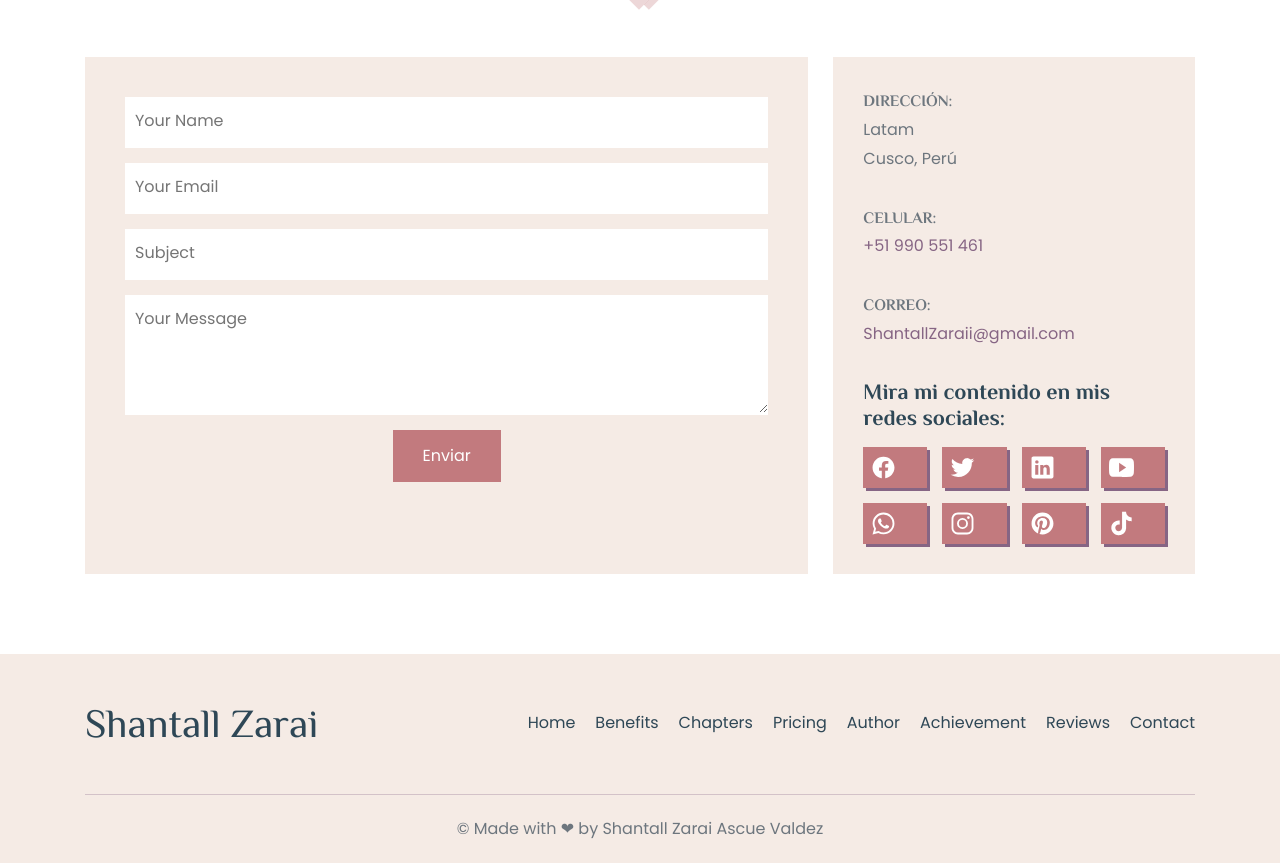
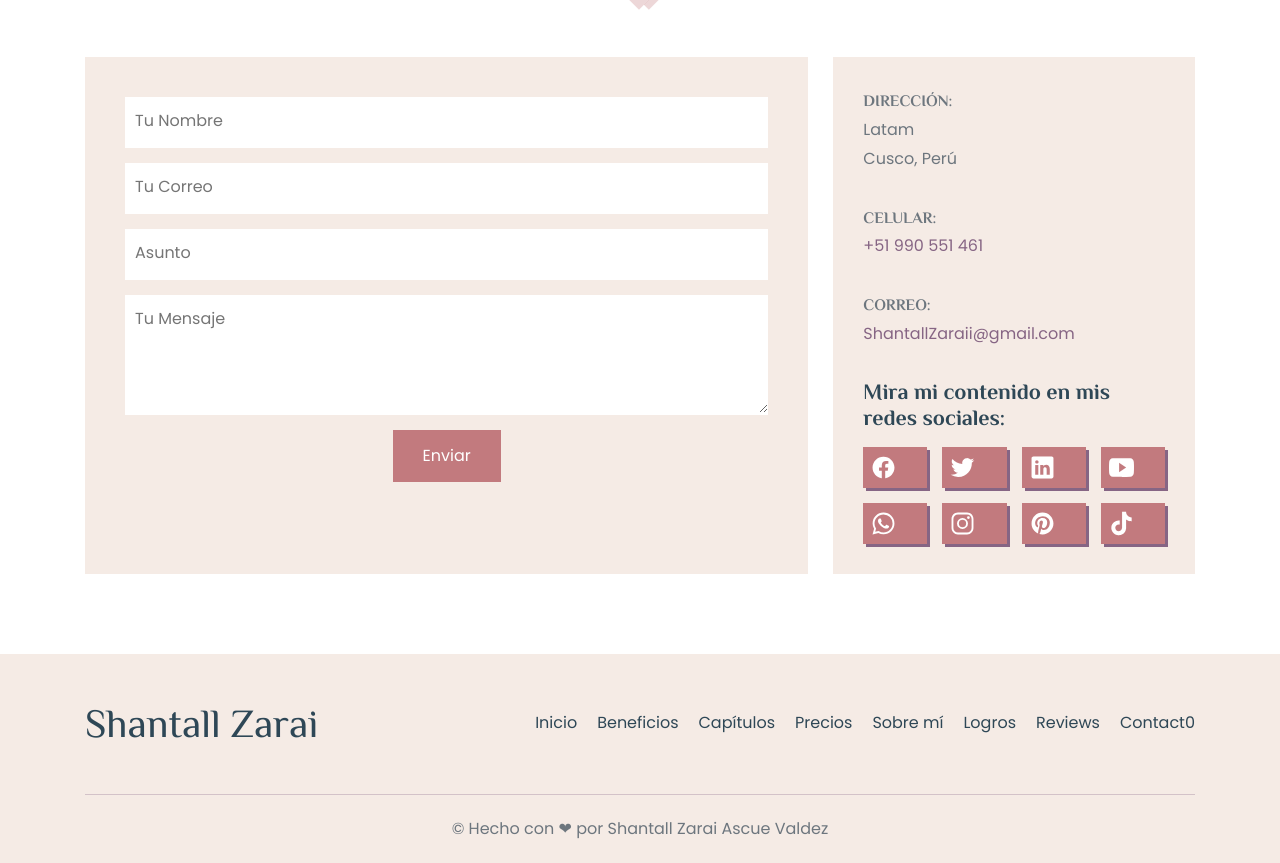
Before and after one commit to JairoProDev/ShantallZaraiWeb, a plain HTML site: page index.html in a window 1280 px wide. Shown: the part 6534-7397 px from the top of the page. Drawn offline with nearby package versions, Linux system fonts and the light colour scheme.

Commit message:
modularación

```diff
--- a/index.html
+++ b/index.html
@@ -42,9 +42,7 @@
 
 <body>
 
-  <!--
-    - #HEADER
-  -->
+    <!-- #HEADER-->
 
   <header class="header" data-header>
     <div class="container">
@@ -94,6 +92,7 @@
     </div>
   </header>
 
+
   <main>
     <article>
 
@@ -128,7 +127,6 @@
 
         </div>
       </section>
-
               <!--
         - #BENEFITS
       -->
@@ -286,7 +284,6 @@
 
         </div>
       </section>
-
               <!--
         - #CHAPTERS
       -->
@@ -442,7 +439,6 @@
 
         </div>
       </section>
-
               <!--
         - #PREVIEW
       -->
@@ -508,7 +504,6 @@
 
         </div>
       </section>
-
               <!--
         - #PRICING
       -->
@@ -625,7 +620,6 @@
 
         </div>
       </section>
-
               <!--
         - #AUTHOR
       -->
@@ -654,7 +648,6 @@
 
         </div>
       </section>
-
               <!--
         - #ACHIEVEMENT
       -->
@@ -819,7 +812,6 @@
 
         </div>
       </section>
-
               <!--
         - #CONTACT
       -->
@@ -838,13 +830,13 @@
 
             <form action="" class="contact-form">
 
-              <input type="text" name="name" placeholder="Your Name" required class="input-field">
+              <input type="text" name="name" placeholder="Tu Nombre" required class="input-field">
 
-              <input type="email" name="email_address" placeholder="Your Email" required class="input-field">
+              <input type="email" name="email_address" placeholder="Tu Correo" required class="input-field">
 
-              <input type="text" name="subject" placeholder="Subject" required class="input-field">
+              <input type="text" name="subject" placeholder="Asunto" required class="input-field">
 
-              <textarea name="message" placeholder="Your Message" class="input-field"></textarea>
+              <textarea name="message" placeholder="Tu Mensaje" class="input-field"></textarea>
 
               <button type="submit" class="btn btn-primary">Enviar</button>
 
@@ -949,27 +941,27 @@
         <ul class="footer-list">
 
           <li>
-            <a href="#" class="footer-link">Home</a>
+            <a href="#" class="footer-link">Inicio</a>
           </li>
 
           <li>
-            <a href="#" class="footer-link">Benefits</a>
+            <a href="#" class="footer-link">Beneficios</a>
           </li>
 
           <li>
-            <a href="#" class="footer-link">Chapters</a>
+            <a href="#" class="footer-link">Capítulos</a>
           </li>
 
           <li>
-            <a href="#" class="footer-link">Pricing</a>
+            <a href="#" class="footer-link">Precios</a>
           </li>
 
           <li>
-            <a href="#" class="footer-link">Author</a>
+            <a href="#" class="footer-link">Sobre mí</a>
           </li>
 
           <li>
-            <a href="#" class="footer-link">Achievement</a>
+            <a href="#" class="footer-link">Logros</a>
           </li>
 
           <li>
@@ -977,7 +969,7 @@
           </li>
 
           <li>
-            <a href="#" class="footer-link">Contact</a>
+            <a href="#" class="footer-link">Contact0</a>
           </li>
 
         </ul>
@@ -986,12 +978,14 @@
 
       <div class="footer-bottom">
         <p class="copyright">
-          &copy; Made with ❤ by Shantall Zarai Ascue Valdez
+          &copy; Hecho con ❤ por Shantall Zarai Ascue Valdez
         </p>
       </div>
 
     </div>
   </footer>
+
+
 
   <!--
     - custom js link
```
Lines whose indentation alone changed are shown as unchanged.
